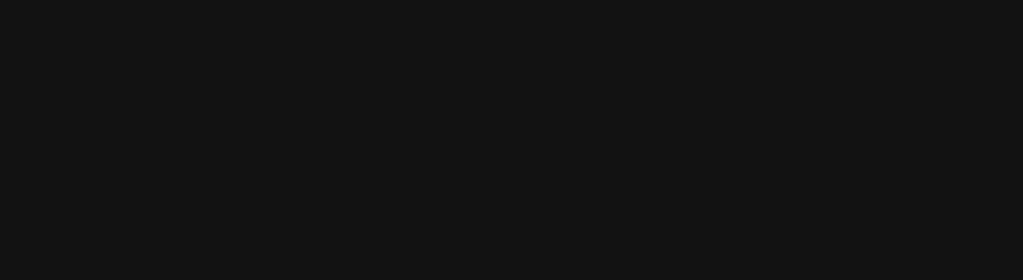
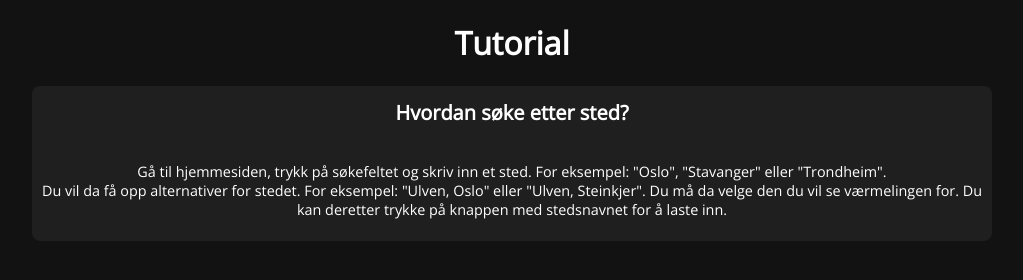
Before and after one commit to alsta017/skjellum-yr, a website: page src/html/tutorial.html in a window 1280 px wide. Shown: the whole page, without its empty margins (128-1151 px from the left). Drawn offline with Linux system fonts and the light colour scheme; files that its build step writes are made by us from their sources; files whose address does not match are found by name.

Commit message:
Fixed everything :D to done for examen :+1:

```diff
--- a/src/css/style.css
+++ b/src/css/style.css
@@ -71,6 +71,33 @@ body{
     top: 8px;
     right: 8px;
 }
+.weather{
+    width: fit-content;
+    border: 1px dashed white;
+    padding: 16px;
+    border-radius: 8px;
+    margin: auto;
+}
+.tutorialHeader{
+    font-size: 125%;
+    width: fit-content;
+}
+#tutorialDiv{
+    display: flex;
+    flex-flow: column;
+    justify-content: center;
+    align-items: center;
+    background-color: #1f1f1f;
+    width: fit-content;
+    max-width: 75%;
+    margin: auto;
+    border-radius: 8px;
+}
+.tutorialText{
+    font-size: 90%;
+    padding: 8px;
+    width: fit-content;
+}
 
 @font-face {
     font-family: 'Open sans';
--- a/src/html/tutorial.html
+++ b/src/html/tutorial.html
@@ -7,6 +7,11 @@
     <link rel="stylesheet" href="src/css/style.css" type="text/css">
 </head>
 <body>
+    <h1>Tutorial</h1>
+    <div id="tutorialDiv">
+        <h1 class="tutorialHeader">Hvordan søke etter sted?</h1>
+        <p class="tutorialText">Gå til hjemmesiden, trykk på søkefeltet og skriv inn et sted. For eksempel: "Oslo", "Stavanger" eller "Trondheim".<br>Du vil da få opp alternativer for stedet. For eksempel: "Ulven, Oslo" eller "Ulven, Steinkjer". Du må da velge den du vil se værmelingen for. Du kan deretter trykke på knappen med stedsnavnet for å laste inn.</p>
+    </div>
     <script src="src/js/tutorial.js"></script>
 </body>
 </html>
```
Also changed, not shown: src/js/weather.js (+9 -3 lines).
